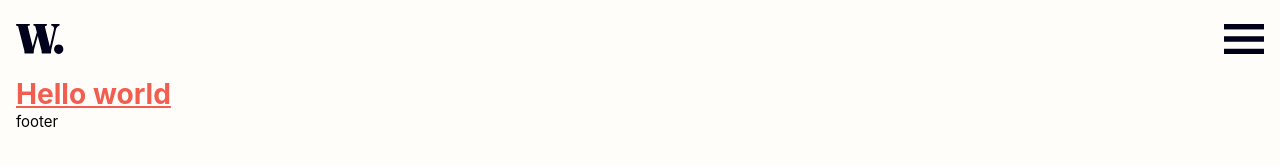
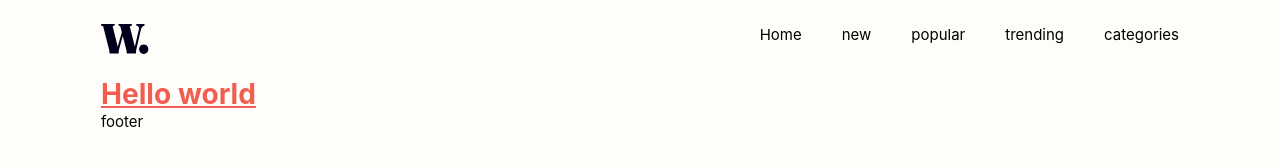
Before and after one commit to ThaBeanBoy/news-homepage, a Gatsby site: page / in a window 1280 px wide. Built offline with nearby package versions, Linux system fonts and the light colour scheme; Gatsby itself is replaced by a stand-in of ours; what prettier-plugin-tailwindcss would draw is missing.

Commit message:
Made the header responsive

```diff
--- a/src/layouts/index.tsx
+++ b/src/layouts/index.tsx
@@ -5,19 +5,49 @@ type layoutProps = {
   children: React.ReactElement;
 };
 
+const navLinks: {
+  title: string;
+  link: string;
+}[] = [
+  { title: 'home', link: '/' },
+  { title: 'new', link: '/new' },
+  { title: 'popular', link: '/populer' },
+  { title: 'trending', link: '/trending' },
+  { title: 'categories', link: '/categories' },
+];
+
 export default function Layout({ children }: layoutProps) {
   return (
-    <div className='min-h-screen w-screen bg-off-white px-16'>
+    <div id='wrapper' className='min-h-screen w-screen bg-off-white'>
+      <div className='mx-auto h-full w-full max-w-[1110px] px-16'>
         <header className='flex w-full justify-between py-24'>
           <Link to='./'>
             <img src='/logo.svg' alt='logo' className='w-48' />
           </Link>
-        <img src='/icon-menu.svg' alt='menu' className='cursor-pointer' />
+
+          <img
+            src='/icon-menu.svg'
+            alt='menu'
+            className='cursor-pointer header:hidden'
+          />
+
+          <nav className='hidden header:block'>
+            {navLinks.map(({ title, link }, index) => (
+              <Link
+                to={link}
+                key={index}
+                className='mr-40 capitalize last:mr-0'
+              >
+                {title}
+              </Link>
+            ))}
+          </nav>
         </header>
 
         {children}
 
         <footer>footer</footer>
       </div>
+    </div>
   );
 }
--- a/tailwind.config.js
+++ b/tailwind.config.js
@@ -7,6 +7,10 @@ module.exports = {
     './src/layouts/**/*.{js,jsx,ts,tsx}',
   ],
   theme: {
+    screens: {
+      header: '530px',
+    },
+
     colors: {
       // Primary colors
       'soft-orange': 'hsl(35, 77%, 62%)',
@@ -24,8 +28,10 @@ module.exports = {
     },
 
     spacing: {
+      0: '0px',
       16: '16px',
       24: '24px',
+      40: '40px',
       48: '48px',
     },
 
```
Lines whose indentation alone changed are shown as unchanged.
